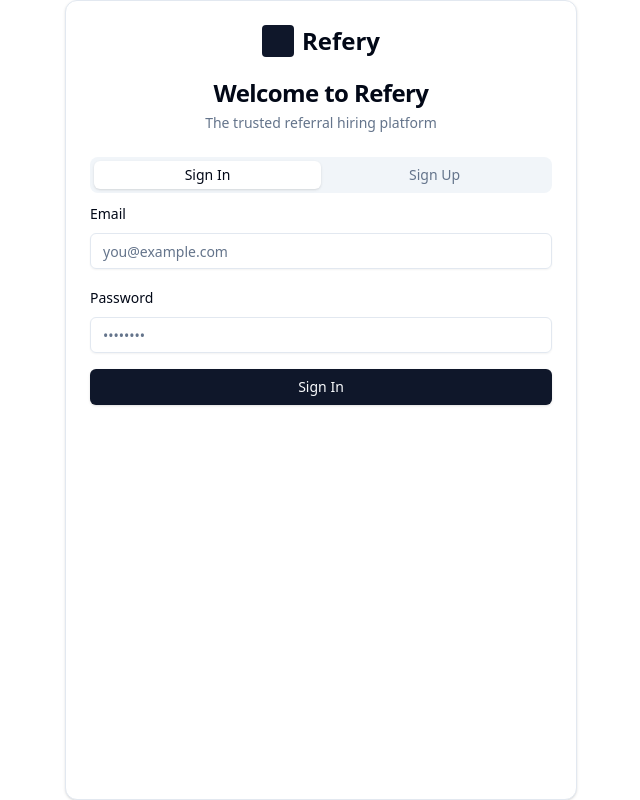
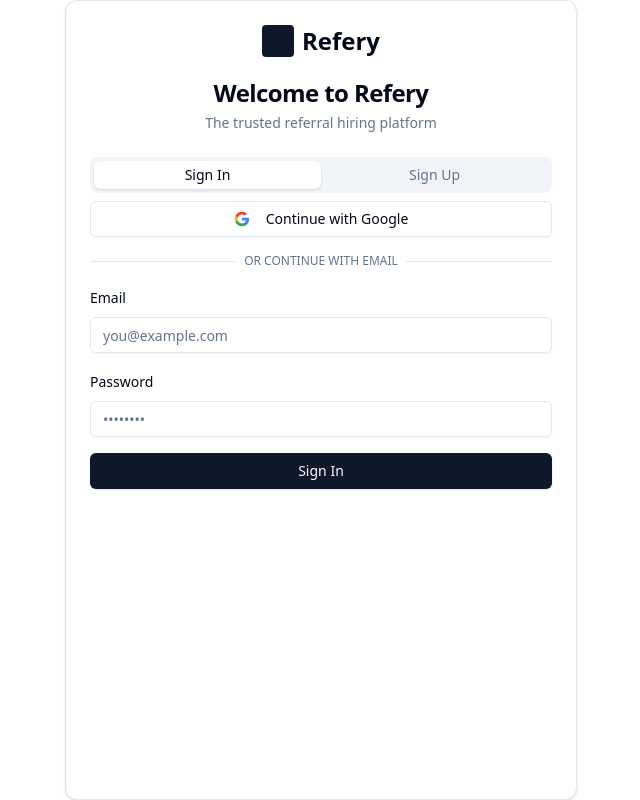
Before and after one commit to altanlabs/e33f1a-refery, a React (Vite) app: page /auth in a window 1280 px wide. Shown: the whole page, without its empty margins (319-959 px from the left). Built offline with nearby package versions, Linux system fonts and the light colour scheme.

Commit message:
Thread e081b6cf changes

```diff
--- a/src/components/auth/AuthWrapper.tsx
+++ b/src/components/auth/AuthWrapper.tsx
@@ -19,7 +19,7 @@
   onSignUpSuccess,
   onError,
 }: AuthWrapperProps) {
-  const { signIn, signUp } = useAuth();
+  const { signIn, signUp, signInWithGoogle } = useAuth();
   const [loading, setLoading] = useState(false);
 
   // Sign In State
@@ -65,6 +65,18 @@
     }
   };
 
+  const handleGoogleSignIn = async () => {
+    setLoading(true);
+    try {
+      await signInWithGoogle();
+    } catch (error: any) {
+      console.error('Google sign in error:', error);
+      onError?.(error);
+      alert(error.message || 'Failed to sign in with Google');
+      setLoading(false);
+    }
+  };
+
   return (
     <Tabs defaultValue={defaultTab} className="w-full">
       <TabsList className="grid w-full grid-cols-2">
@@ -73,7 +85,48 @@
       </TabsList>
 
       <TabsContent value="signin">
-        <form onSubmit={handleSignIn} className="space-y-4">
+        <div className="space-y-4">
+          <Button
+            type="button"
+            variant="outline"
+            className="w-full"
+            onClick={handleGoogleSignIn}
+            disabled={loading}
+          >
+            <svg className="mr-2 h-4 w-4" viewBox="0 0 24 24">
+              <path
+                d="M22.56 12.25c0-.78-.07-1.53-.2-2.25H12v4.26h5.92c-.26 1.37-1.04 2.53-2.21 3.31v2.77h3.57c2.08-1.92 3.28-4.74 3.28-8.09z"
+                fill="#4285F4"
+              />
+              <path
+                d="M12 23c2.97 0 5.46-.98 7.28-2.66l-3.57-2.77c-.98.66-2.23 1.06-3.71 1.06-2.86 0-5.29-1.93-6.16-4.53H2.18v2.84C3.99 20.53 7.7 23 12 23z"
+                fill="#34A853"
+              />
+              <path
+                d="M5.84 14.09c-.22-.66-.35-1.36-.35-2.09s.13-1.43.35-2.09V7.07H2.18C1.43 8.55 1 10.22 1 12s.43 3.45 1.18 4.93l2.85-2.22.81-.62z"
+                fill="#FBBC05"
+              />
+              <path
+                d="M12 5.38c1.62 0 3.06.56 4.21 1.64l3.15-3.15C17.45 2.09 14.97 1 12 1 7.7 1 3.99 3.47 2.18 7.07l3.66 2.84c.87-2.6 3.3-4.53 6.16-4.53z"
+                fill="#EA4335"
+              />
+            </svg>
+            Continue with Google
+          </Button>
+
+          <div className="relative">
+            <div className="absolute inset-0 flex items-center">
+              <span className="w-full border-t" />
+            </div>
+            <div className="relative flex justify-center text-xs uppercase">
+              <span className="bg-background px-2 text-muted-foreground">
+                Or continue with email
+              </span>
+            </div>
+          </div>
+        </div>
+
+        <form onSubmit={handleSignIn} className="space-y-4 mt-4">
           <div className="space-y-2">
             <Label htmlFor="signin-email">Email</Label>
             <Input
--- a/src/contexts/AuthContext.tsx
+++ b/src/contexts/AuthContext.tsx
@@ -8,6 +8,7 @@
   loading: boolean;
   signUp: (email: string, password: string, userData?: { name?: string; role?: string }) => Promise<{ user: User | null; session: Session | null }>;
   signIn: (email: string, password: string) => Promise<{ user: User | null; session: Session | null }>;
+  signInWithGoogle: () => Promise<void>;
   signOut: () => Promise<void>;
 }
 
@@ -61,6 +62,17 @@
     return { user: data.user, session: data.session };
   };
 
+  const signInWithGoogle = async () => {
+    const { error } = await supabase.auth.signInWithOAuth({
+      provider: 'google',
+      options: {
+        redirectTo: `${window.location.origin}/`,
+      },
+    });
+
+    if (error) throw error;
+  };
+
   const signOut = async () => {
     const { error } = await supabase.auth.signOut();
     if (error) throw error;
@@ -72,6 +84,7 @@
     loading,
     signUp,
     signIn,
+    signInWithGoogle,
     signOut,
   };
 
```
